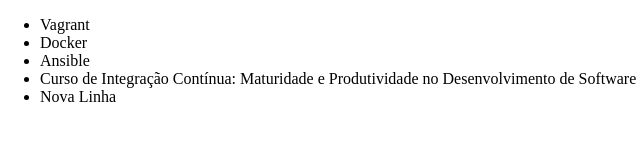
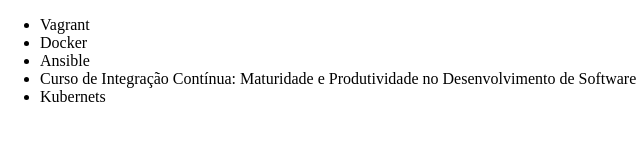
Before and after one commit to lsantiag71/alura-git, a plain HTML site: page index.html in a window 1280 px wide. Shown: the full height of the page, 8-648 px from the left. Drawn offline with Linux system fonts and the light colour scheme.

Commit message:
Adicionando curso de Kubernets

```diff
--- a/index.html
+++ b/index.html
@@ -10,7 +10,7 @@
         <li>Docker</li>
         <li>Ansible</li>
         <li>Curso de Integração Contínua: Maturidade e Produtividade no Desenvolvimento de Software</li>
-        <li>Nova Linha</li>
+        <li>Kubernets</li>
     </ul>
 </body>
 </html>
```
